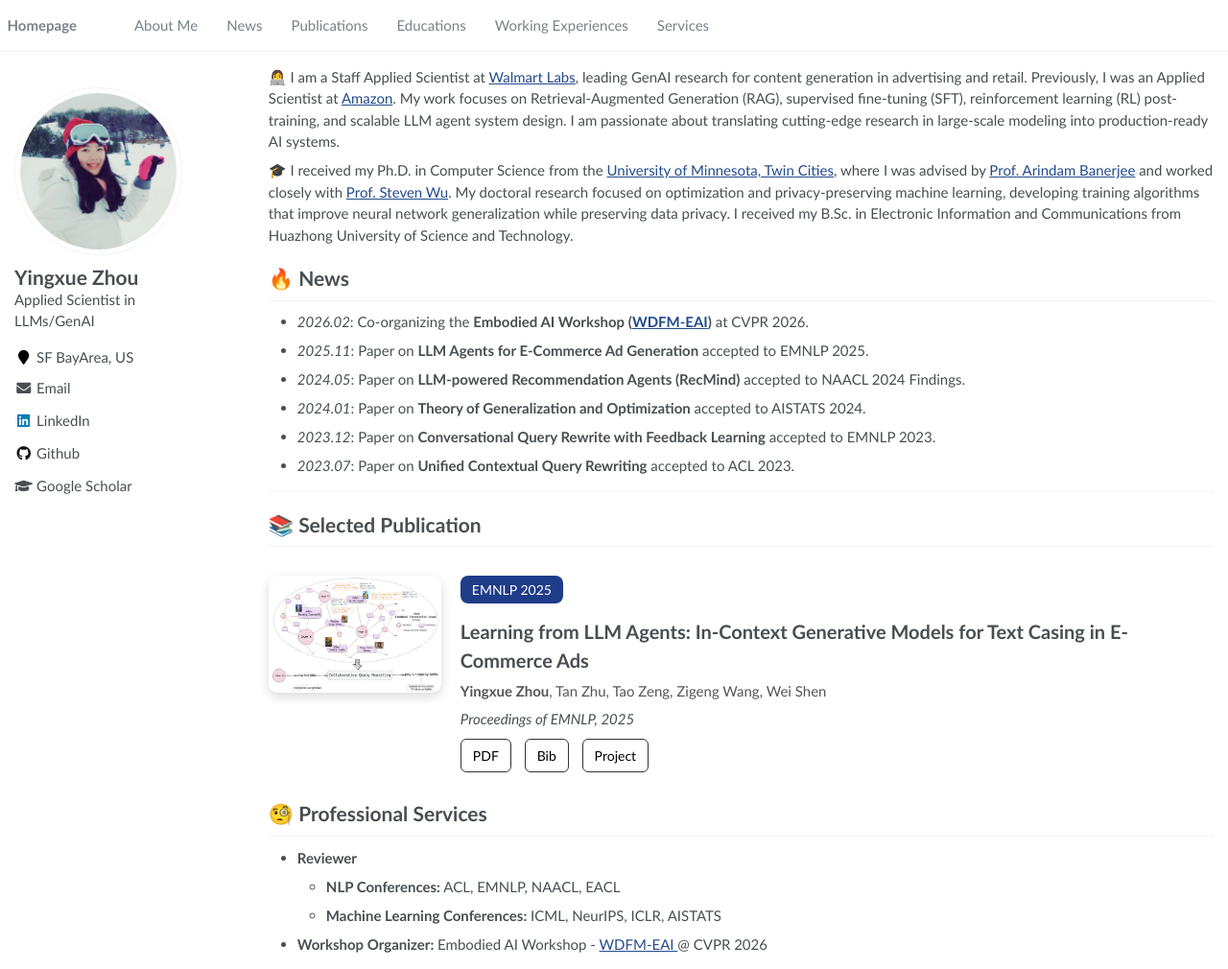
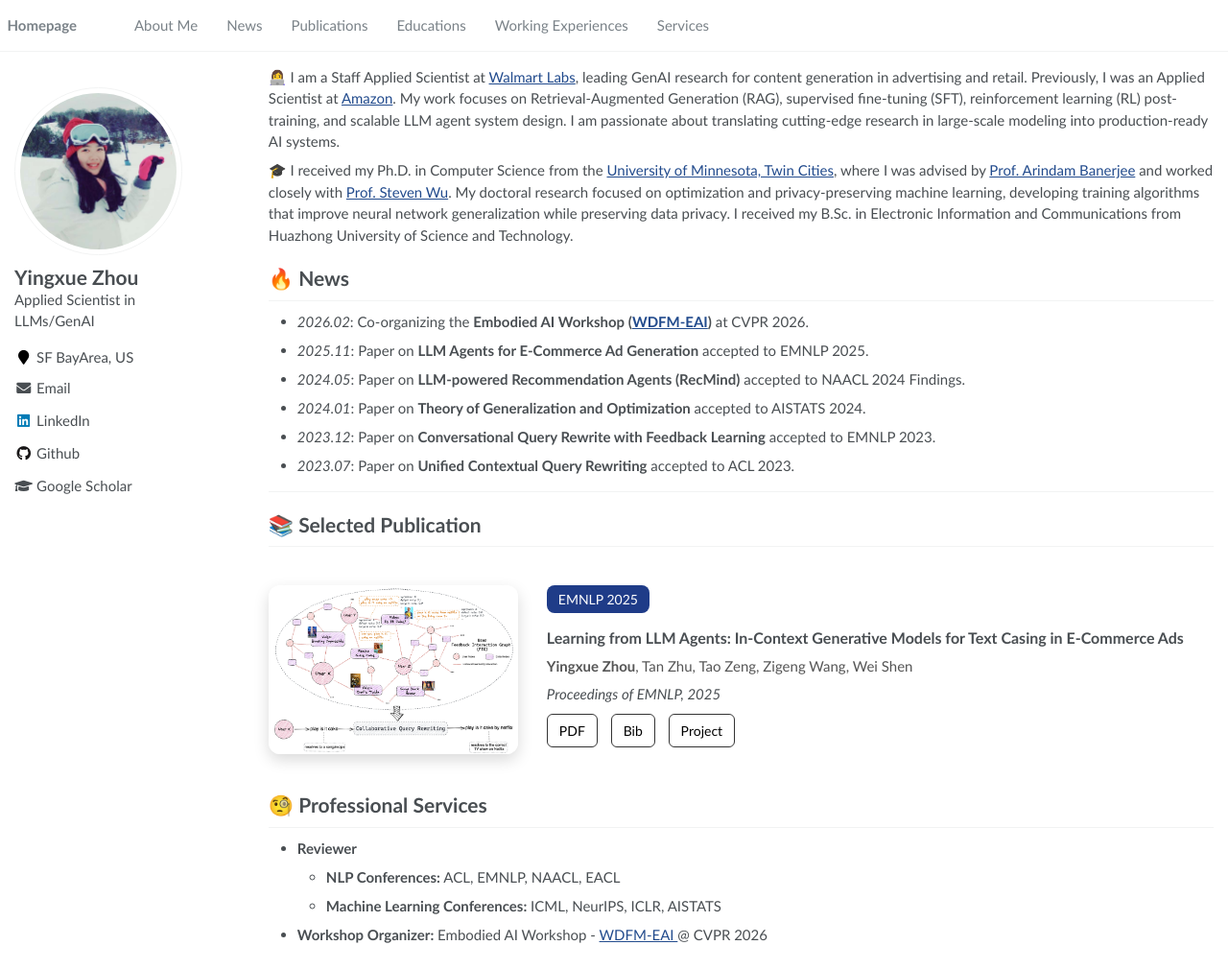
Before and after one commit to yzhou0877/yzhou0877.github.io, a Jekyll site: the page built from _pages/about.md, in a window 1280 px wide and 1010 px high. Shown: the whole window at 96% size. Built offline with Jekyll 4.4.1, drawn with Linux system fonts in a browser that asks for light colours.

Commit message:
Update _publications.scss

```diff
--- a/_sass/_publications.scss
+++ b/_sass/_publications.scss
@@ -1,14 +1,14 @@
 .pub-item {
   display: flex;
-  gap: 20px;
-  margin: 30px 0;
+  gap: 30px;
+  margin: 40px 0;
   align-items: flex-start;
 }
 
 .pub-img {
-  width: 180px;
-  border-radius: 10px;
-  box-shadow: 0 4px 12px rgba(0,0,0,0.15);
+  width: 260px;
+  border-radius: 12px;
+  box-shadow: 0 6px 16px rgba(0,0,0,0.15);
 }
 
 .pub-content {
@@ -27,7 +27,7 @@
 
 .pub-title {
   font-weight: 600;
-  font-size: 20px;
+  font-size: 16px;
   margin: 6px 0;
 }
 
```
